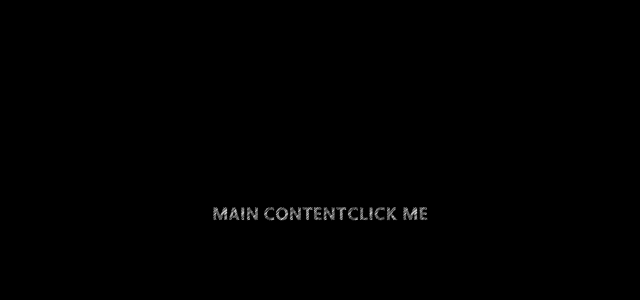
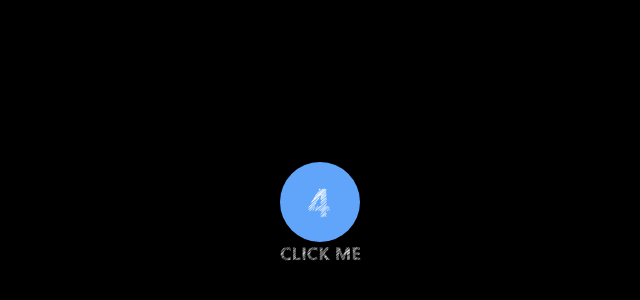
Before and after one commit to AminuMado/photo-tagging-app, a React (Create React App) app: page /Game in a window 1280 px wide. Shown: the part 186-486 px from the top of the page, without its empty margins (319-959 px from the left). Built offline with nearby package versions, Linux system fonts and the light colour scheme.

Commit message:
add menu button styling

```diff
--- a/src/Components/Game/Game.jsx
+++ b/src/Components/Game/Game.jsx
@@ -8,8 +8,8 @@ const Game = (props) => {
       <div
         className={
           active
-            ? "w-96 h-full bg-red-600 absolute transition-all duration-300 left-7 scale-95 rounded-md flex items-center p-4 "
-            : "w-32 h-full -left-1/4 bg-red-600 absolute transition-all duration-300"
+            ? "w-96 h-full bg-slate-800 absolute transition-all duration-300 left-7 scale-95 rounded-md flex items-center p-4 "
+            : "w-32 h-full -left-1/4 bg-slate-800 absolute transition-all duration-300"
         }
       >
         <div>sidebar</div>
@@ -17,12 +17,14 @@ const Game = (props) => {
       <main
         className={
           active
-            ? "scale-x-95 scale-y-95 ml-96 opacity-40 rounded-md h-full w-full grid place-items-center transition-all duration-300 bg-slate-400"
+            ? "scale-x-95 scale-y-95 ml-96 opacity-20 pointer-events-none rounded-md h-full w-full grid place-items-center transition-all duration-300 bg-slate-400"
             : "h-full w-full grid place-items-center transition-all duration-300"
         }
       >
         <div>
-          Main Content
+          <p className="w-20 h-20 rounded-full bg-blue-400 flex items-center justify-center text-4xl">
+            4
+          </p>
           <button onClick={() => setActive((prev) => !prev)}>Click Me</button>
         </div>
       </main>
```
